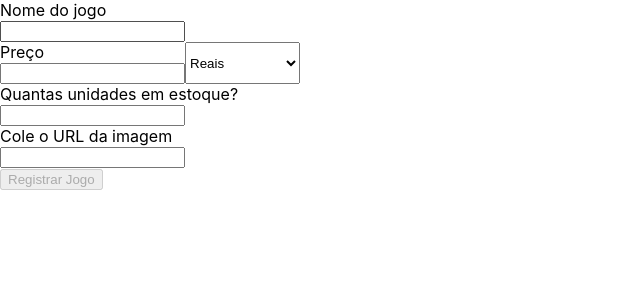
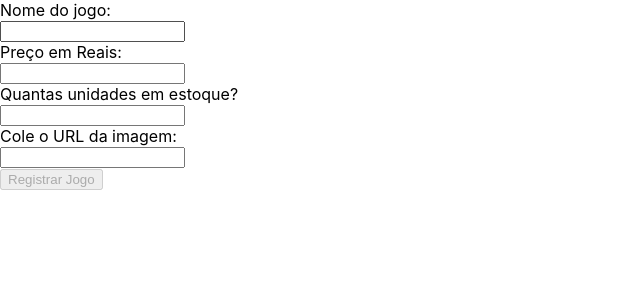
Before and after one commit to SamuelPPlab/Mix-Games, a React (Create React App) app: page /register-game in a window 1280 px wide. Shown: the top 300 px of the page, without its empty margins (0-640 px from the left). Built offline with nearby package versions, Linux system fonts and the light colour scheme.

Commit message:
Removida a opção de escolher a moeda do preço do jogo.

```diff
--- a/src/components/CheckoutTable.jsx
+++ b/src/components/CheckoutTable.jsx
@@ -43,10 +43,10 @@ const CheckoutTable = ({ products, setProducts }) => {
         </thead>
         <tbody>
           {
-            products.map(({game, formattedPrice}) => (
+            products.map(({game, price}) => (
               <tr key={game}>
                 <td>{game}</td>
-                <td>{formattedPrice}</td>
+                <td>{parseFloat(price).toFixed(2)}</td>
                 <td><Button {...removeItemFromCart} onClick={() => handleRemoveClick(game)} /></td>
               </tr>
             ))
@@ -54,7 +54,7 @@ const CheckoutTable = ({ products, setProducts }) => {
         </tbody>
       </table>
       <div>
-        <h3>Total: {`${total[0]},${total[1]}`}</h3>
+        <h3>Total: R$ {`${total[0]},${total[1]}`}</h3>
         <Button {...buyButonProps} onClick={handlePurchaseClick} />
       </div>
     </div>
--- a/src/components/GameCard.jsx
+++ b/src/components/GameCard.jsx
@@ -3,7 +3,7 @@ import { getLocalStorageKey } from "../services/getKey";
 import Button from "./Button";
 
 const GameCard = ({ data }) => {
-  const { game, image, formattedPrice, stock } = data;
+  const { game, image, price, stock } = data;
 
   const [isGameInCart, setGameInCart] = useState(false);
 
@@ -31,7 +31,7 @@ const GameCard = ({ data }) => {
     <img src={image} alt="Capa do jogo." style={{ width: '300px', height: '190px' }} />
     <h1>{game}</h1>
     <p>Quantidade em estoque: {stock}</p>
-    <h3>Preço: {formattedPrice}</h3>
+    <h3>R$: {parseFloat(price).toFixed(2)}</h3>
     <Button {...addToCartButtonProps} />
   </div>
 };
--- a/src/pages/GameRegisterPage.jsx
+++ b/src/pages/GameRegisterPage.jsx
@@ -11,7 +11,6 @@ const GameRegisterPage = () => {
   const [gamePrice, setGamePrice] = useState('');
   const [stockQuantity, setStockQuantity] = useState('');
   const [gameIMG, setGameIMG] = useState('');
-  const [chosenCurrency, setChosenCurrency] = useState('Reais');
   const [allowGameRegister, setAllowGameRegister] = useState(false);
   const [redirect, setRedirect] = useState(false);
 
@@ -28,21 +27,19 @@ const GameRegisterPage = () => {
 
   const gameNameProps = {
     id: 'mix-game-name',
-    name: 'Nome do jogo',
+    name: 'Nome do jogo:',
     setFieldValue: setGameName,
     fieldValue: gameName,
   };
 
   const gamePriceProps = {
     id: 'mix-game-price',
-    name: 'Preço',
+    name: 'Preço em Reais:',
     setFieldValue: setGamePrice,
     fieldValue: gamePrice,
     type: 'number',
     step: 'any',
   };
-
-  const currencyOptions = ['Reais', 'Euros', 'Dólares', 'Ienes', 'Pesos', 'Francos Suíços'];
 
   const quantityInStockProps = {
     id: 'mix-stock-quantity',
@@ -54,7 +51,7 @@ const GameRegisterPage = () => {
 
   const gameImageProps = {
     id: 'mix-game-image',
-    name: 'Cole o URL da imagem',
+    name: 'Cole o URL da imagem:',
     setFieldValue: setGameIMG,
     fieldValue: gameIMG,
   };
@@ -63,7 +60,7 @@ const GameRegisterPage = () => {
     name: "Registrar Jogo",
     id: "mix-submitGame",
     onClick: () => {
-      saveGameData(gameName, gamePrice, chosenCurrency, stockQuantity, gameIMG);
+      saveGameData(gameName, gamePrice, stockQuantity, gameIMG);
       setRedirect(true);
     },
     disabled: !allowGameRegister,
@@ -74,12 +71,7 @@ const GameRegisterPage = () => {
   return(
     <div>
       <Input {...gameNameProps} />
-      <div style={{ display: 'flex' }}>
-        <Input {...gamePriceProps} />
-        <select onChange={({ target: { value } }) => setChosenCurrency(value)}>
-          {currencyOptions.map((option) => <option key={option}>{option}</option>)}
-        </select>
-      </div>
+      <Input {...gamePriceProps} />
       <Input {...quantityInStockProps} />
       <Input {...gameImageProps} />
       <Button {...submitGameProps} />
--- a/src/services/localstorage.js
+++ b/src/services/localstorage.js
@@ -1,6 +1,6 @@
 import { getLocalStorageKey } from "./getKey";
 
-export const saveGameData = (game, price, currency, stock, image) => {
+export const saveGameData = (game, price, stock, image) => {
   const productsInStock = getLocalStorageKey('gameStock');
 
   let formattedPrice = parseFloat(price).toFixed(2);
@@ -8,7 +8,6 @@ export const saveGameData = (game, price, currency, stock, image) => {
 
   const newGame = {
     game,
-    formattedPrice: `${formattedPrice[0]},${formattedPrice[1]} ${currency}`,
     price,
     stock,
     image,
```
